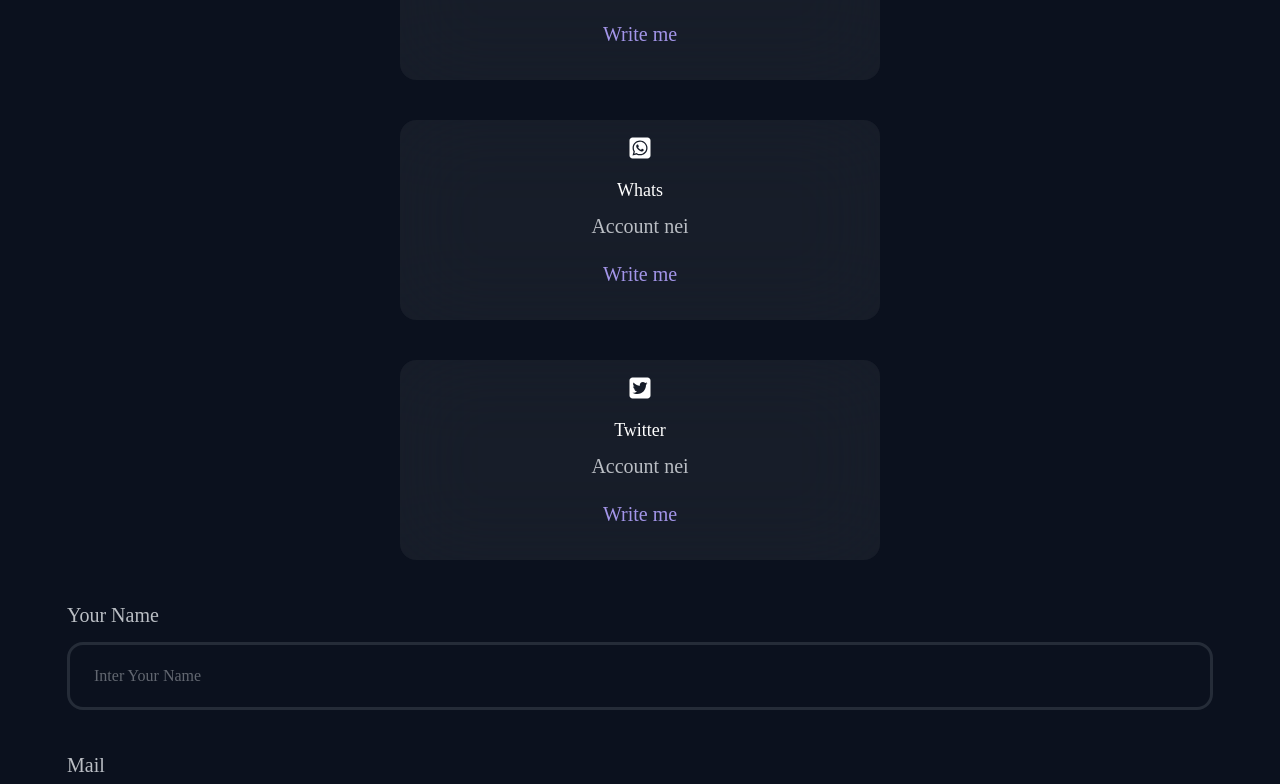
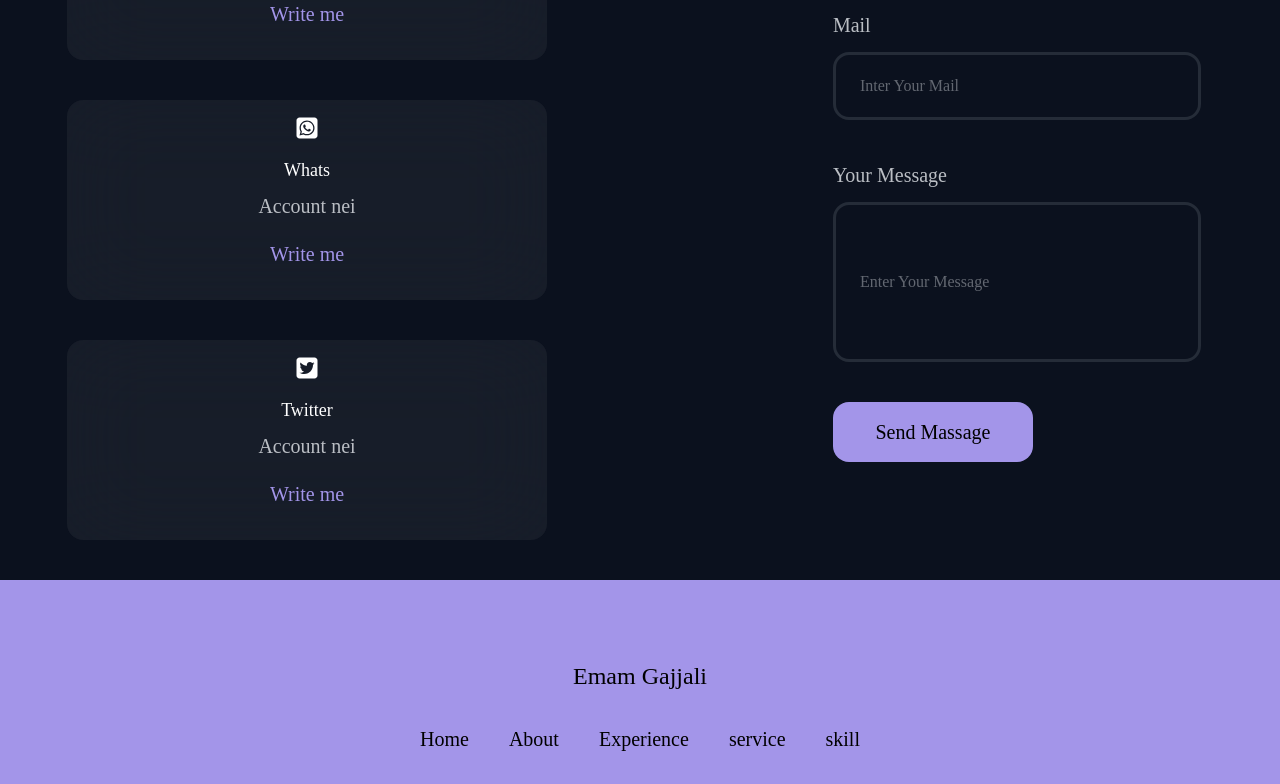
Before and after one commit to Md-Gajjali/Apon-Portfolio, a React (Vite) app: page / in a window 1280 px wide. Shown: the part 4790-5574 px from the top of the page. Built offline with nearby package versions, Linux system fonts and the light colour scheme; a web font is replaced by a local one; what tailwind-animations would draw is missing.

Commit message:
update responsive

```diff
--- a/src/Componets/Contact.jsx
+++ b/src/Componets/Contact.jsx
@@ -17,8 +17,8 @@ const Contact = () => {
             title="Get in touch"
             Header='Contact Me'
         />
-        <div className='lg:flex flex flex-col px-3 mt-20 lg:justify-between'>
-            <div className=' flex flex-col items-center justify-center'>
+        <div className='lg:flex  flex-col-1 px-3 mt-20 lg:justify-between'>
+            <div className=' flex flex-col items-center justify-center '>
                 <ContactCard
                 icons={<BiLogoGmail />}
                 iconNAme='gmail'
@@ -42,7 +42,7 @@ const Contact = () => {
 
 
             </div>
-            <div className=''>
+            <div className='px-3'>
                 <div className='mt-10'>
                     <label htmlFor="" className='text-[20px] text-primary'> Your Name</label>
                     <input type="text" placeholder='Inter Your Name' className='w-full h-17 py-4 px-6 text-primary border-[#252C38]! border-3 mt-3 rounded-2xl' />
--- a/src/Componets/ContactCard.jsx
+++ b/src/Componets/ContactCard.jsx
@@ -3,7 +3,7 @@ import Buttons from './Buttons'
 
 const ContactCard = ({icons,iconNAme,contact,btn}) => {
   return (
-    <div className='lg:w-120 w-80 backdrop-blur-2xl bg-white/5 py-4 px-5 text-center rounded-2xl mt-10 leading-9'>
+    <div className='lg:w-120 w-78 backdrop-blur-2xl bg-white/5 py-4 px-5 text-center rounded-2xl mt-10 leading-9'>
       <div>
         <span className='text-white  flex justify-center text-2xl'>{icons}</span>
         <h4 className='text-white text-[18px] mt-3'>{iconNAme}</h4>
--- a/src/Componets/Footer.jsx
+++ b/src/Componets/Footer.jsx
@@ -7,27 +7,27 @@ import { FaLinkedin } from "react-icons/fa6";
 
 const Footer = () => {
   return (
-    <div className='text-black py-10 px-10 h-105 bg-DarkBlue text-center mt-20
-'>
+    <footer className='bg-DarkBlue py-20 mt-10'>
       <Container>
-        <h1 className='text-2xl text-black '>GAjjali</h1>
-        <div className='text-center ml-95 mt-10'>
-            <ul className='flex gap-10 text-[20px] '>
-                <li>Home</li>
-                <li>About</li>
-                <li>Skills</li>
-                <li>Work</li>
-                <li>Contact</li>
-                <li></li>
-            </ul>
-            <ul className='flex text-3xl mt-10 gap-10 ml-30 w-50 justify-center'>
-                <li><FaFacebook /></li>
-                <li><FaTwitter /></li>
-                <li><FaLinkedin /></li>
-            </ul>
+        <h2 className='text-center text-2xl font-normal'>Emam Gajjali</h2>
+        <div  className='flex justify-center mt-8 '>
+          <ul className='flex gap-10 justify-between text-[20px]'>
+            <li>Home</li>
+            <li>About </li>
+            <li>Experience</li>
+            <li>service</li>
+            <li>skill</li>
+          </ul>
+        </div>
+        <div className='flex justify-center mt-8'>
+          <ul className='flex  gap-10 text-2xl'>
+            <li><FaFacebook/></li>
+            <li><FaTwitter/></li>
+            <li><FaLinkedin/></li>
+          </ul>
         </div>
       </Container>
-    </div>
+    </footer>
   )
 }
 
--- a/src/Componets/Navber.jsx
+++ b/src/Componets/Navber.jsx
@@ -98,7 +98,7 @@ const Navber = () => {
           />
         </div> */}
         <div className='flex justify-center  '>
-            <ul className='flex animate-blurred-fade-in gap-10 fixed round mt-20 z-80 text-2xl px-5 py-4 backdrop-blur-2xl bg-black/50 rounded-2xl  text-DarkBlue  bottom-10 '>
+            <ul className='flex animate-blurred-fade-in gap-10 fixed round mt-20 z-80 text-2xl px-5 py-4 backdrop-blur-2xl bg-black/50 rounded-2xl  text-DarkBlue  bottom-2 '>
                 <li><HiHome/></li>
                 <li><FaUser/></li>
                 <li><FaBook/></li>
--- a/src/Componets/Project.jsx
+++ b/src/Componets/Project.jsx
@@ -11,7 +11,7 @@ const Project = () => {
     <div className='mt-50'>
       <Container>
         <Heading title='My Project' Header='Recent project '/>
-        <div className='mt-25 lg:flex gap-10'>
+        <div className='lg:justify-between  mt-20  flex flex-col  gap-6 lg:flex-row justify-center items-center   '>
             <ProjectCard imgSrc={carts} title='E-Commerce Website' btn='Demo'/>
             <ProjectCard imgSrc={todo} title='Todo List' btn='Demo' />
             <ProjectCard imgSrc={phone} title=' placed.ai' btn='Demo'/>
--- a/src/Componets/ProjectCard.jsx
+++ b/src/Componets/ProjectCard.jsx
@@ -3,7 +3,7 @@ import Buttons from './Buttons'
 
 const ProjectCard = ({title,imgSrc,btn}) => {
   return (
-    <div className='w-100 py-7 px-5 rounded-2xl backdrop-blur-2xl bg-white/5 cursor-pointer '>
+    <div className='lg:w-100 w-80  py-7 px-5 rounded-2xl backdrop-blur-2xl bg-white/5 cursor-pointer '>
       <img src={imgSrc} alt="" className='h-55 rounded-2xl'/>
       <h3 className='text-white text-[20px] py-4 '>{title}</h3>
       <Buttons className='w-30 bg-DarkBlue text-white'>{btn}</Buttons>
--- a/src/Componets/Services.jsx
+++ b/src/Componets/Services.jsx
@@ -8,7 +8,7 @@ const Services = () => {
     <div className='mt-40  '>
       <Container>
         <Heading  title='My Service' Header='What I Offer' />
-        <div className='lg:justify-between mt-20  flex flex-col  gap-6 lg:flex-row justify-center items-center   '>
+        <div className='lg:justify-between  mt-20  flex flex-col  gap-6 lg:flex-row justify-center items-center   '>
             <ServiceCard heading='Clean & Maintainable Code' btn='See More'  />
             <ServiceCard heading='Responsive Web Design' btn='See More' />
             <ServiceCard heading='Time Management' btn='See More' />
```
